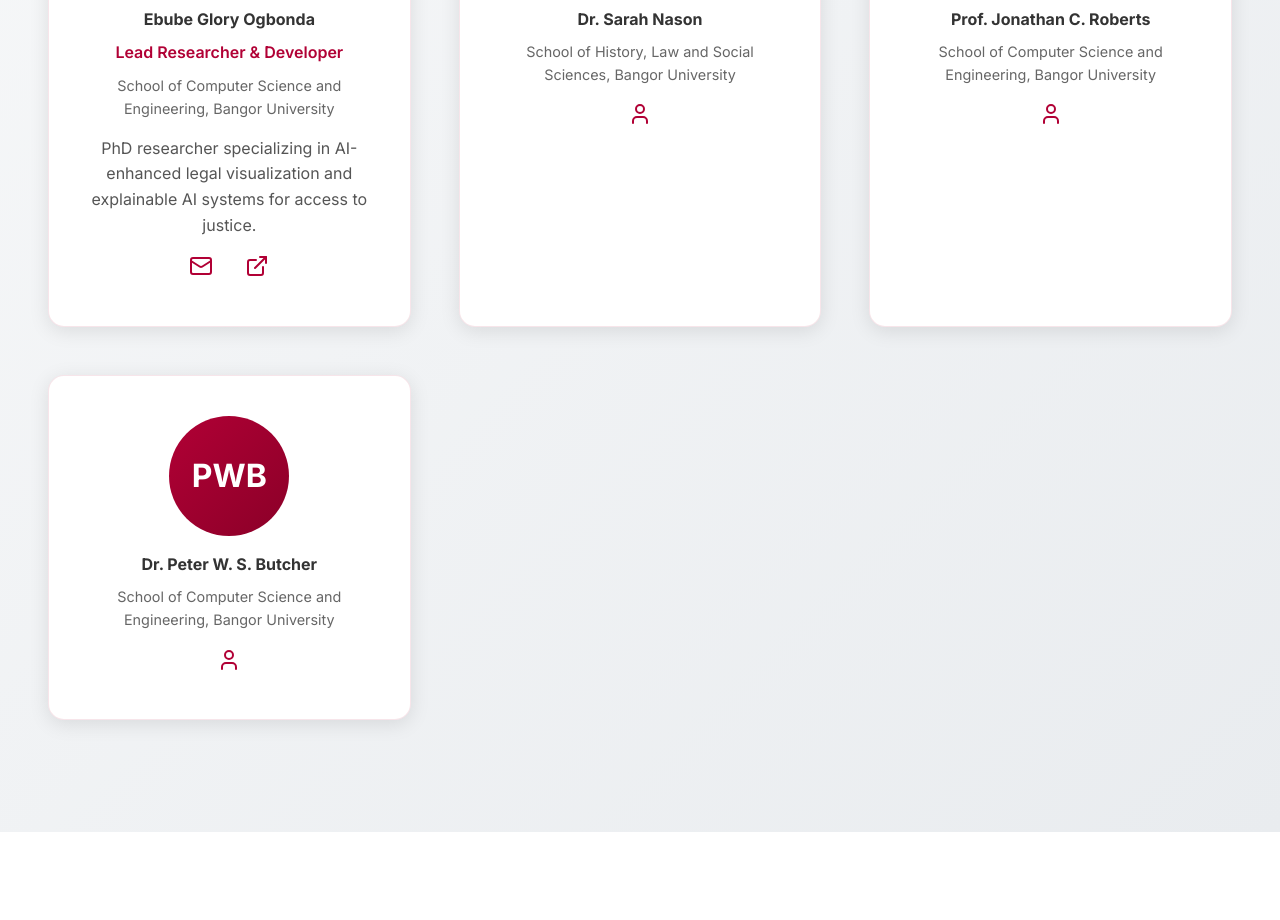
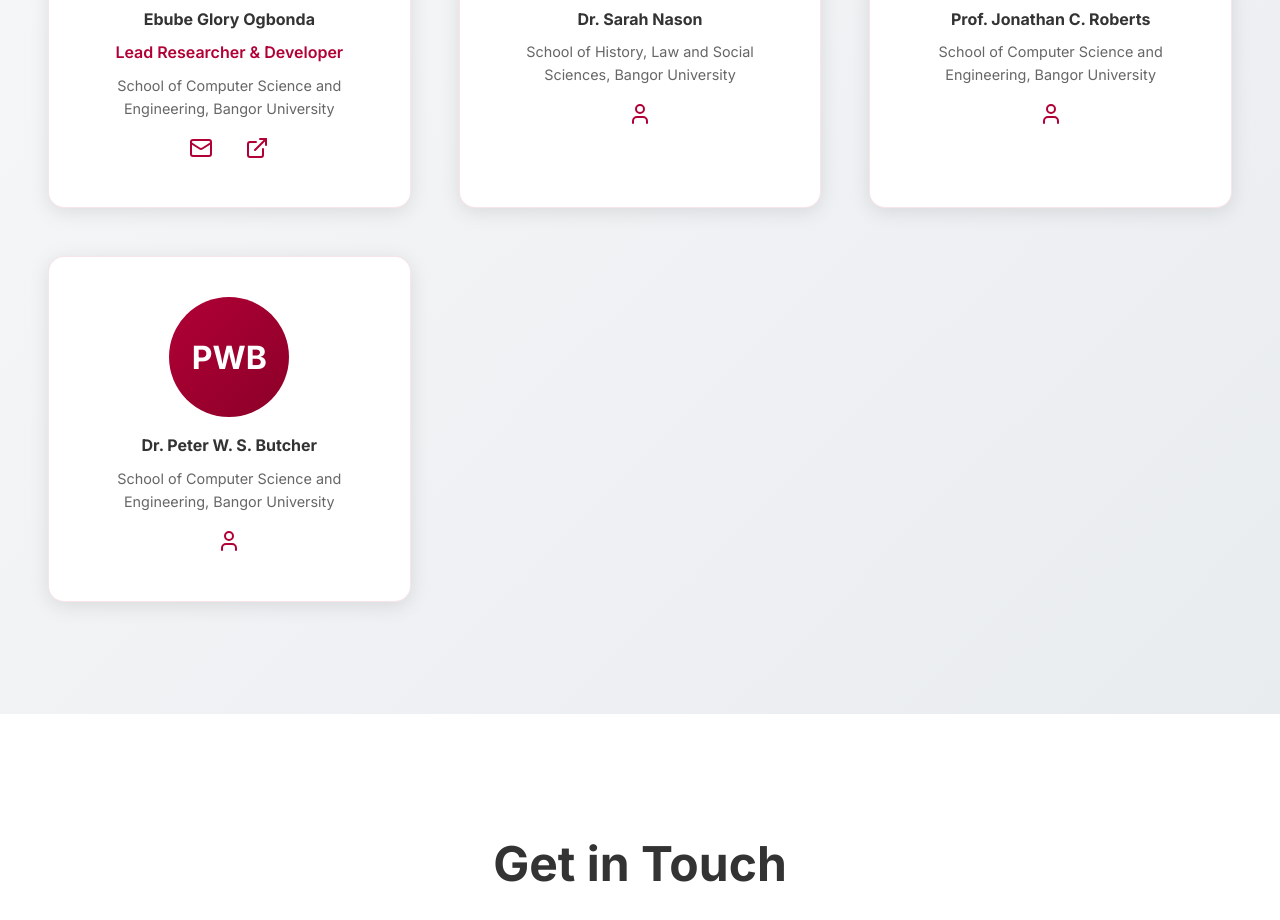
Before and after one commit to OgbondaGlory/employodr, a plain HTML site: page index.html in a window 1280 px wide. Shown: the part 4500-5420 px from the top of the page. Drawn offline with nearby package versions, Linux system fonts and the light colour scheme.

Commit message:
Remove bio text from Ebube Glory's profile for cleaner team presentation

```diff
--- a/index.html
+++ b/index.html
@@ -973,7 +973,6 @@
                     <h4>Ebube Glory Ogbonda</h4>
                     <div class="role">Lead Researcher & Developer</div>
                     <div class="affiliation">School of Computer Science and Engineering, Bangor University</div>
-                    <div class="bio">PhD researcher specializing in AI-enhanced legal visualization and explainable AI systems for access to justice.</div>
                     <div class="social-links">
                         <a href="mailto:glory.ogbonda@bangor.ac.uk" class="social-link">
                             <i data-lucide="mail"></i>
```
